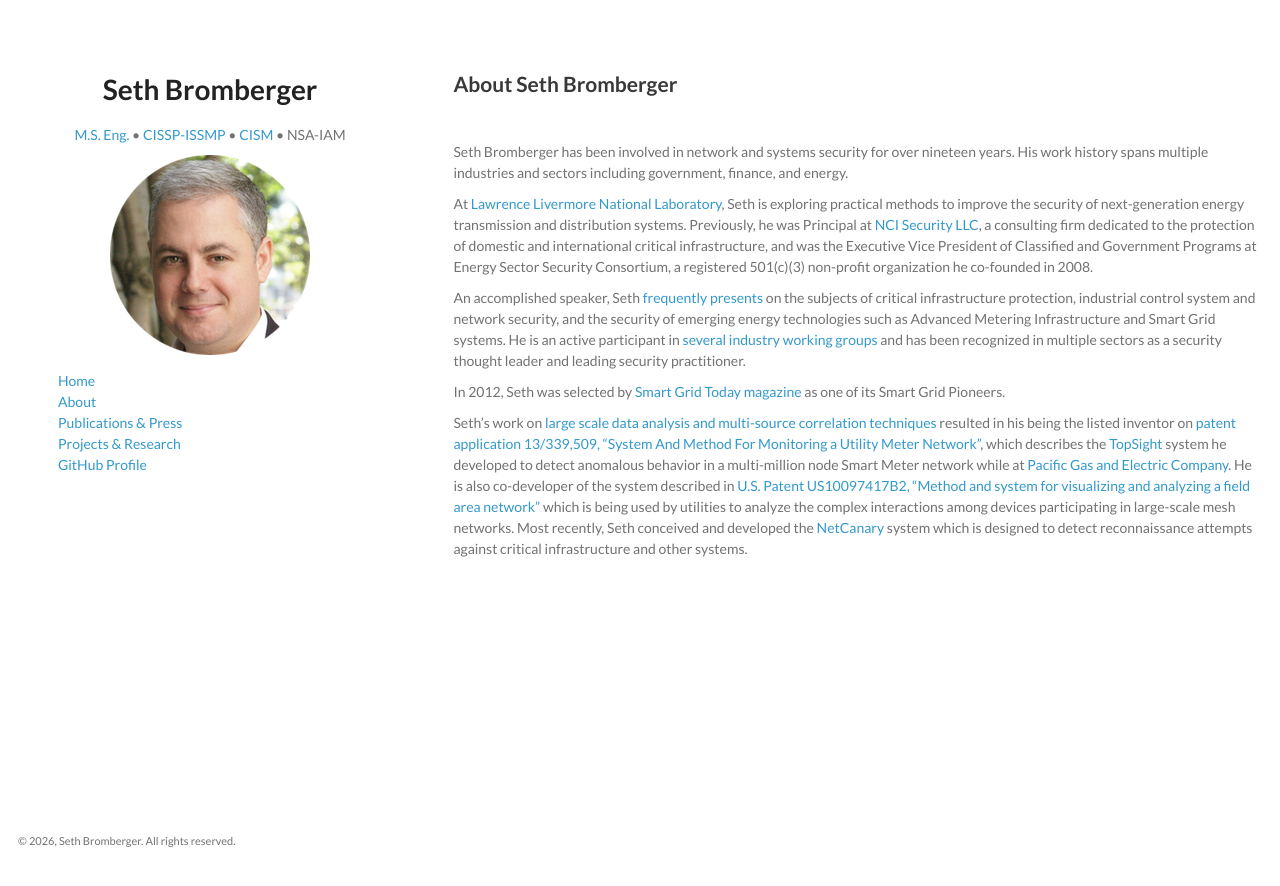
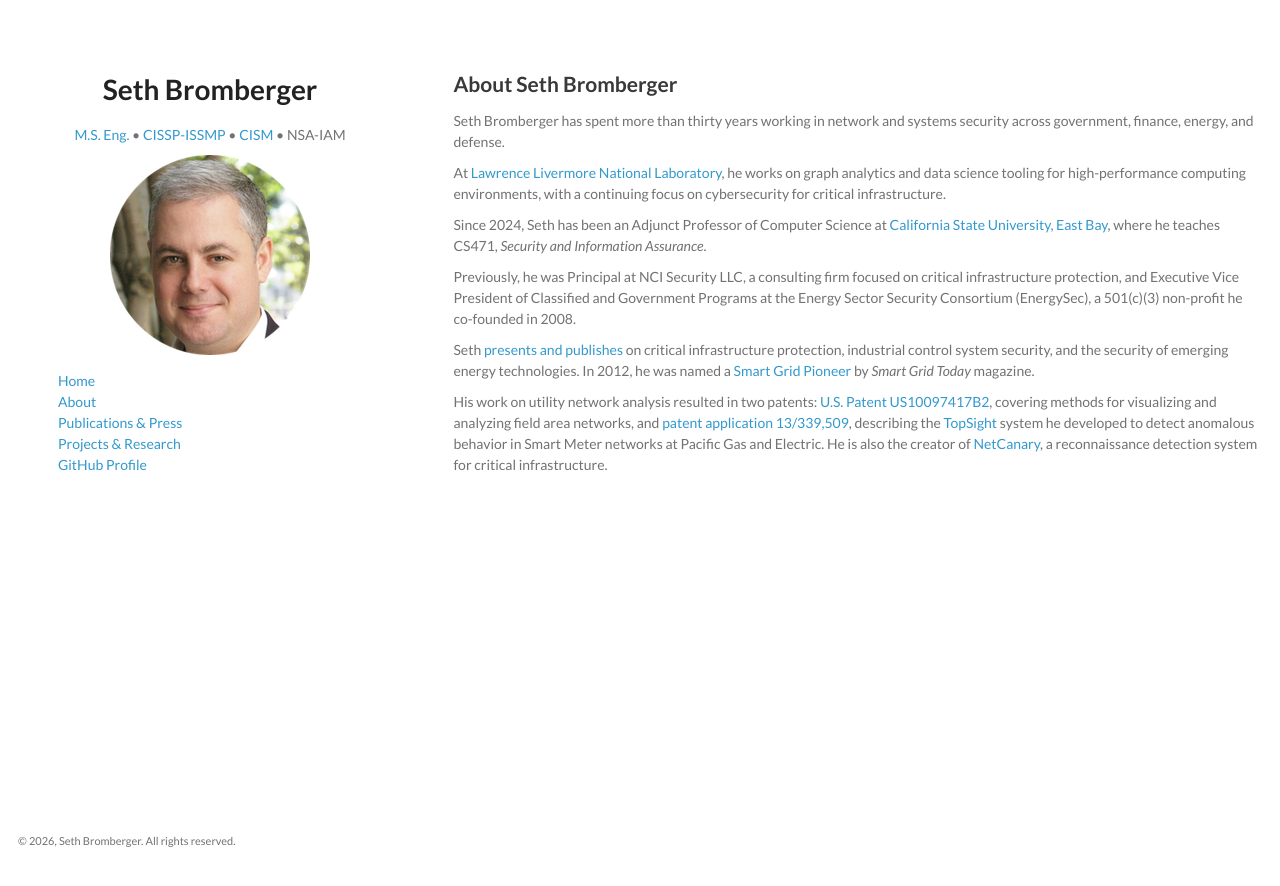
Before and after one commit to sbromberger/sbromberger.github.io, a Jekyll site: the page built from about.md, in a window 1280 px wide. Shown: the top 886 px of the page. Built offline with Jekyll 4.4.1, drawn with Linux system fonts in a browser that asks for light colours.

Commit message:
modernization

```diff
--- a/_layouts/default.html
+++ b/_layouts/default.html
@@ -2,15 +2,11 @@
 <html>
   <head>
     <meta charset="utf-8">
-    <meta http-equiv="X-UA-Compatible" content="chrome=1">
     <title>Seth Bromberger</title>
 
     <link rel="stylesheet" href="{{ site.baseurl }}/stylesheets/styles.css">
     <link rel="stylesheet" href="{{ site.baseurl }}/stylesheets/github-light.css">
     <meta name="viewport" content="width=device-width">
-    <!--[if lt IE 9]>
-    <script src="//html5shiv.googlecode.com/svn/trunk/html5.js"></script>
-    <![endif]-->
   </head>
   <body>
     <div class="wrapper">
--- a/_layouts/pubs.html
+++ b/_layouts/pubs.html
@@ -2,16 +2,12 @@
 <html>
   <head>
     <meta charset="utf-8">
-    <meta http-equiv="X-UA-Compatible" content="chrome=1">
     <title>Seth Bromberger</title>
 
     <link rel="stylesheet" href="{{ site.baseurl }}/stylesheets/styles.css">
     <link rel="stylesheet" href="{{ site.baseurl }}/stylesheets/pubs.css">
     <link rel="stylesheet" href="{{ site.baseurl }}/stylesheets/github-light.css">
     <meta name="viewport" content="width=device-width">
-    <!--[if lt IE 9]>
-    <script src="//html5shiv.googlecode.com/svn/trunk/html5.js"></script>
-    <![endif]-->
   </head>
   <body>
     <div class="wrapper">
--- a/about.md
+++ b/about.md
@@ -4,14 +4,14 @@ layout: default
 ---
 ## About Seth Bromberger
 
-<br/>
+Seth Bromberger has spent more than thirty years working in network and systems security across government, finance, energy, and defense.
 
-Seth Bromberger has been involved in network and systems security for over nineteen years. His work history spans multiple industries and sectors including government, finance, and energy.
+At [Lawrence Livermore National Laboratory](https://www.llnl.gov), he works on graph analytics and data science tooling for high-performance computing environments, with a continuing focus on cybersecurity for critical infrastructure.
 
-At [Lawrence Livermore National Laboratory](http://www.llnl.gov), Seth is exploring practical methods to improve the security of next-generation energy transmission and distribution systems. Previously, he was Principal at [NCI Security LLC](http://www.ncisecurity.com), a consulting firm dedicated to the protection of domestic and international critical infrastructure, and was the Executive Vice President of Classified and Government Programs at Energy Sector Security Consortium, a registered 501(c)(3) non-profit organization he co-founded in 2008.
+Since 2024, Seth has been an Adjunct Professor of Computer Science at [California State University, East Bay](https://www.csueastbay.edu), where he teaches CS471, *Security and Information Assurance*.
 
-An accomplished speaker, Seth [frequently presents](/pubs) on the subjects of critical infrastructure protection, industrial control system and network security, and the security of emerging energy technologies such as Advanced Metering Infrastructure and Smart Grid systems. He is an active participant in [several industry working groups](/highlights) and has been recognized in multiple sectors as a security thought leader and leading security practitioner.
+Previously, he was Principal at NCI Security LLC, a consulting firm focused on critical infrastructure protection, and Executive Vice President of Classified and Government Programs at the Energy Sector Security Consortium (EnergySec), a 501(c)(3) non-profit he co-founded in 2008.
 
-In 2012, Seth was selected by [Smart Grid Today magazine](http://www.smartgridtoday.com/products/Smart-Grid-PIONEERS-2012.cfm) as one of its Smart Grid Pioneers.
+Seth [presents and publishes](/pubs) on critical infrastructure protection, industrial control system security, and the security of emerging energy technologies. In 2012, he was named a [Smart Grid Pioneer](https://www.smartgridtoday.com) by *Smart Grid Today* magazine.
 
-Seth's work on [large scale data analysis and multi-source correlation techniques](/projects#datacorrelation) resulted in his being the listed inventor on [patent application 13/339,509, “System And Method For Monitoring a Utility Meter Network”](http://appft1.uspto.gov/netacgi/nph-Parser?Sect1=PTO1&Sect2=HITOFF&d=PG01&p=1&u=/netahtml/PTO/srchnum.html&r=1&f=G&l=50&s1=20120232915.PGNR.), which describes the [TopSight](/projects/#topsight) system he developed to detect anomalous behavior in a multi-million node Smart Meter network while at [Pacific Gas and Electric Company](http://www.pge.com). He is also co-developer of the system described in [U.S. Patent US10097417B2, “Method and system for visualizing and analyzing a field area network”](https://patents.google.com/patent/US10097417B2/en?oq=10097417) which is being used by utilities to analyze the complex interactions among devices participating in large-scale mesh networks. Most recently, Seth conceived and developed the [NetCanary](http://www.netcanary.com) system which is designed to detect reconnaissance attempts against critical infrastructure and other systems.
+His work on utility network analysis resulted in two patents: [U.S. Patent US10097417B2](https://patents.google.com/patent/US10097417B2/en), covering methods for visualizing and analyzing field area networks, and [patent application 13/339,509](http://appft1.uspto.gov/netacgi/nph-Parser?Sect1=PTO1&Sect2=HITOFF&d=PG01&p=1&u=/netahtml/PTO/srchnum.html&r=1&f=G&l=50&s1=20120232915.PGNR.), describing the [TopSight](/projects/#topsight) system he developed to detect anomalous behavior in Smart Meter networks at Pacific Gas and Electric. He is also the creator of [NetCanary](https://www.netcanary.com), a reconnaissance detection system for critical infrastructure.
--- a/stylesheets/pubs.css
+++ b/stylesheets/pubs.css
@@ -15,6 +15,6 @@ ul.pubs {
 }
 
 .pubvenue, .pubdate {
-  size: small;
+  font-size: small;
   font-style: italic;
 }
--- a/stylesheets/styles.css
+++ b/stylesheets/styles.css
@@ -1,4 +1,4 @@
-@import url(https://fonts.googleapis.com/css?family=Lato:300italic,400italic,700italic,300,400,700);
+@import url(https://fonts.googleapis.com/css2?family=Lato:ital,wght@0,300;0,400;0,700;1,300;1,400;1,700&display=swap);
 
 body {
   background-color: #fff;
```
